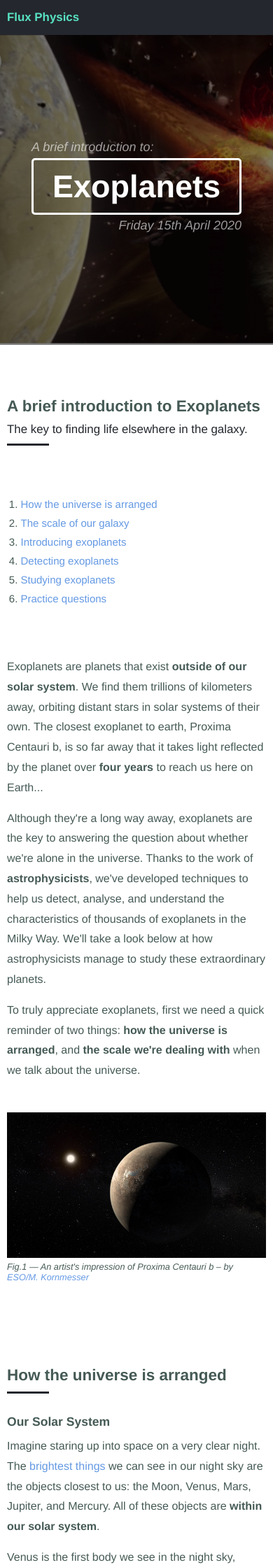
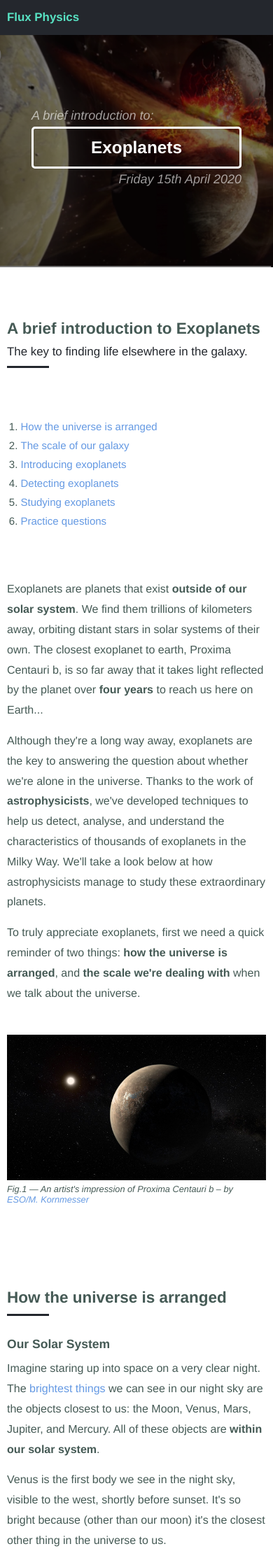
Before and after one commit to fluxphysics/fluxphysics.github.io, a Jekyll site: the page built from exoplanets.html, in a window 390 px wide. Shown: the top 2237 px of the page at 70% size. Built offline with Jekyll 4.4.1, drawn with Linux system fonts in a browser that asks for light colours; nearby versions of some CDN libraries.

Commit message:
Mobile tweaks

```diff
--- a/_sass/_classes.scss
+++ b/_sass/_classes.scss
@@ -29,12 +29,15 @@
       color: #fff;
       text-align: center;
       font-weight: 900;
-      font-size: 3rem;
+      font-size: 1.625rem;
       line-height: 1;
       border: 3px solid #fff;
       border-radius: 5px;
       padding: 1rem;
       margin: 5px 0;
+      @include for-tablet-landscape-up {
+       font-size: 3rem;
+      }
     }
     .superheader, .subheader {
       font-size: 1.2rem;
--- a/_sass/_exoplanets.scss
+++ b/_sass/_exoplanets.scss
@@ -2,9 +2,13 @@
   .masthead {
     background: linear-gradient(rgba(0,0,0,0.5), rgba(0,0,0,0.5)), url('/img/exoplanets/exobg.jpg'), #2d3647;
     background-size: cover;
-    padding-top: 10rem;
-    padding-bottom: 10rem;
+    padding-top: 7rem;
+    padding-bottom: 7rem;
     color: rgba(255,255,255,0.6);
+    @include for-tablet-landscape-up {
+      padding-top: 10rem;
+      padding-bottom: 10rem;
+    }
   }
   .wobble-bg, .transit-bg {
     padding-top: 1rem;
```
